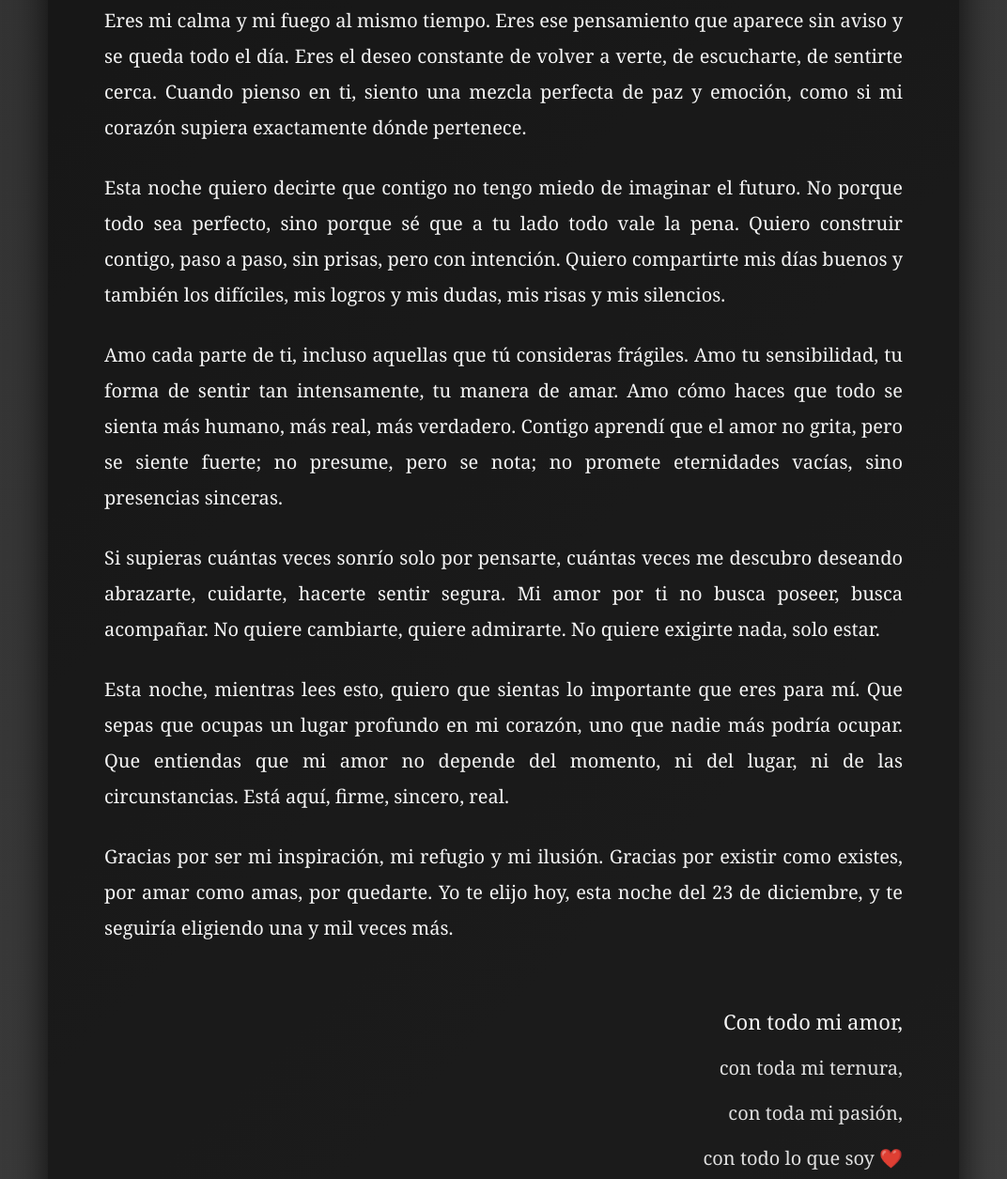
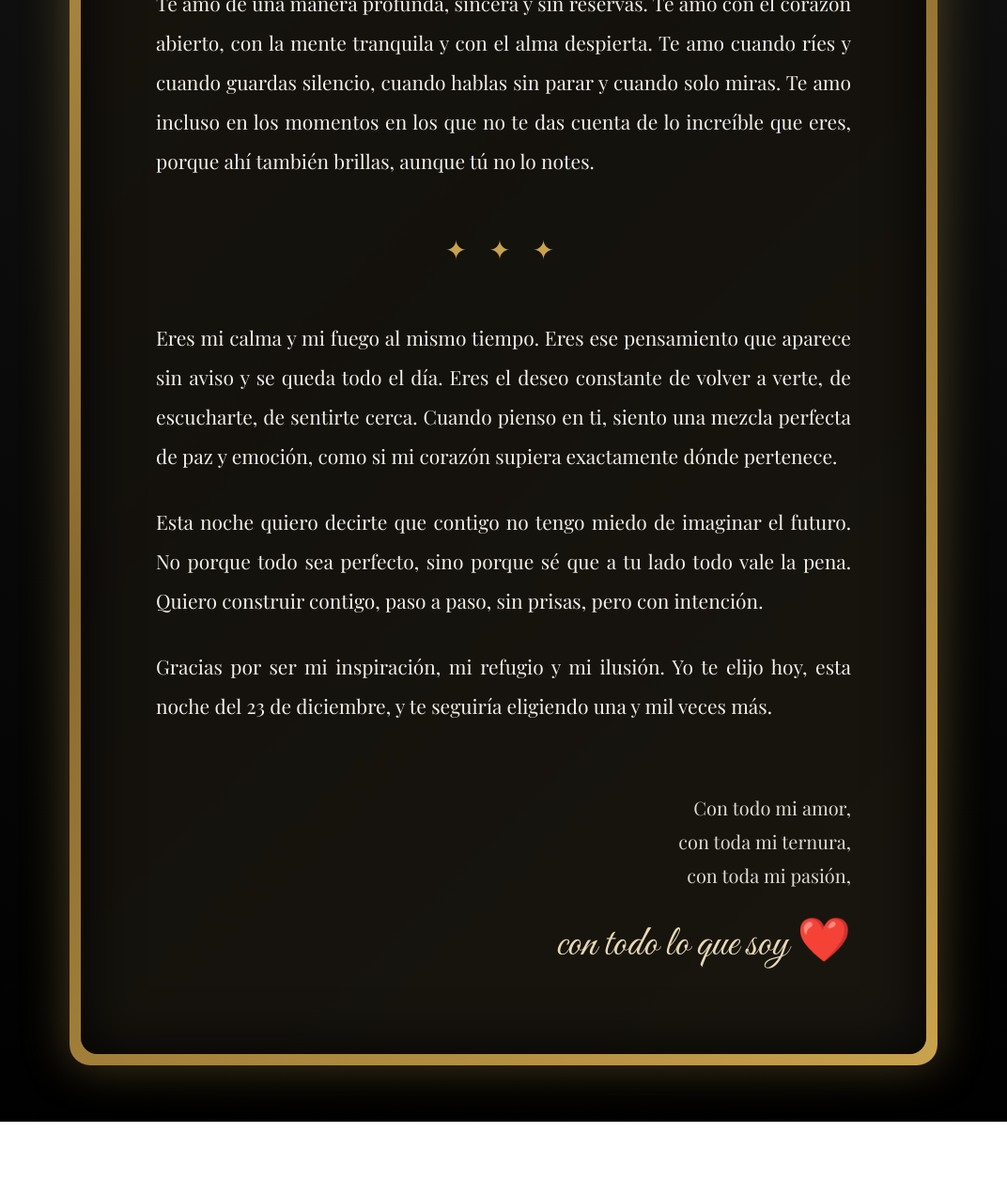
Before and after one commit to j8753741-eng/Martes-23-dic, a plain HTML site: page index.html in a window 1280 px wide. Shown: the part 843-2098 px from the top of the page at 94% size, without its empty margins (104-1176 px from the left). After the commit the page ends 2037 px from the top, so only its background shows below. Drawn offline with nearby package versions, Linux system fonts and the light colour scheme; a web font is replaced by a local one.

Commit message:
Revamp love letter layout and styles in index.html
Updated the styling and structure of the love letter in index.html, enhancing the visual presentation with new gradients, fonts, and layout adjustments.

```diff
--- a/index.html
+++ b/index.html
@@ -3,60 +3,86 @@
 <head>
     <meta charset="UTF-8">
     <title>Carta de Amor - 23 de diciembre</title>
+
+    <!-- Tipografías románticas -->
+    <link href="https://fonts.googleapis.com/css2?family=Playfair+Display:ital,wght@0,400;0,600;1,400&family=Great+Vibes&display=swap" rel="stylesheet">
+
     <style>
         body {
             margin: 0;
             padding: 0;
-            background: linear-gradient(135deg, rgba(10,10,10,0.85), rgba(30,30,30,0.85));
-            font-family: "Georgia", serif;
-            color: #f5f5f5;
+            background: radial-gradient(circle at top, #1c1c1c, #000);
+            font-family: 'Playfair Display', serif;
+            color: #f3efe9;
+        }
+
+        .marco {
+            max-width: 900px;
+            margin: 60px auto;
+            padding: 12px;
+            border-radius: 22px;
+            background: linear-gradient(135deg, #c9a24d, #8a6b2e, #c9a24d);
+            box-shadow: 0 0 50px rgba(201, 162, 77, 0.35);
         }
 
         .carta {
-            max-width: 850px;
-            margin: 60px auto;
-            padding: 60px;
-            background: rgba(0, 0, 0, 0.55);
+            background: rgba(10, 10, 10, 0.92);
             border-radius: 18px;
-            box-shadow: 0 0 40px rgba(0, 0, 0, 0.8);
-            line-height: 1.9;
+            padding: 70px 80px;
+            line-height: 2;
+            box-shadow: inset 0 0 60px rgba(0, 0, 0, 0.9);
         }
 
         .fecha {
             text-align: right;
             font-size: 18px;
-            opacity: 0.8;
+            letter-spacing: 1px;
+            opacity: 0.85;
             margin-bottom: 40px;
         }
 
         .saludo {
-            font-size: 26px;
-            margin-bottom: 30px;
+            font-family: 'Great Vibes', cursive;
+            font-size: 48px;
+            margin-bottom: 35px;
+            color: #e8d9b5;
         }
 
         p {
-            font-size: 20px;
-            margin-bottom: 26px;
+            font-size: 21px;
+            margin-bottom: 28px;
             text-align: justify;
         }
 
         .firma {
-            margin-top: 60px;
-            font-size: 22px;
+            margin-top: 70px;
             text-align: right;
         }
 
-        .firma span {
-            display: block;
+        .firma .nombre {
+            font-family: 'Great Vibes', cursive;
+            font-size: 46px;
+            color: #e8d9b5;
             margin-top: 10px;
+        }
+
+        .firma .detalle {
             font-size: 20px;
             opacity: 0.9;
+            line-height: 1.8;
+        }
+
+        .decoracion {
+            text-align: center;
+            font-size: 28px;
+            margin: 45px 0;
+            color: #c9a24d;
+            letter-spacing: 8px;
         }
 
         @media (max-width: 768px) {
             .carta {
-                padding: 35px;
-                margin: 30px 15px;
+                padding: 40px 30px;
             }
 
             p {
@@ -64,14 +90,20 @@
             }
 
             .saludo {
-                font-size: 22px;
+                font-size: 36px;
+            }
+
+            .firma .nombre {
+                font-size: 36px;
             }
         }
     </style>
 </head>
 <body>
 
+    <div class="marco">
         <div class="carta">
+
             <div class="fecha">
                 Noche del 23 de diciembre
             </div>
@@ -81,71 +113,57 @@
             </div>
 
             <p>
-            Esta noche del 23 de diciembre, cuando el cielo parece detenerse y el tiempo se vuelve más lento,
-            quiero que estas palabras te lleguen despacio, como una caricia que no apura, como un susurro que
-            se queda. Escribo pensando en ti, en tu nombre repitiéndose en mi mente, en tu presencia que se
-            siente incluso cuando no estás aquí físicamente.
+                Esta noche del 23 de diciembre, cuando el cielo parece detenerse y el tiempo se vuelve más
+                lento, quiero que estas palabras te lleguen despacio, como una caricia que no apura, como un
+                susurro que se queda. Escribo pensando en ti, en tu nombre repitiéndose en mi mente, en tu
+                presencia que se siente incluso cuando no estás aquí físicamente.
             </p>
 
             <p>
                 Desde que entraste en mi vida, todo adquirió un significado nuevo. No exagero cuando digo que
-            cambiaste mi forma de sentir, de soñar, de mirar el mundo. Antes de ti, los días pasaban; contigo,
-            los días se viven. Cada instante a tu lado tiene un valor especial, como si el universo se tomara
-            el tiempo de recordarme que amar así es un privilegio.
+                cambiaste mi forma de sentir, de soñar, de mirar el mundo. Antes de ti, los días pasaban;
+                contigo, los días se viven. Cada instante a tu lado tiene un valor especial, como si el
+                universo se tomara el tiempo de recordarme que amar así es un privilegio.
             </p>
 
             <p>
                 Te amo de una manera profunda, sincera y sin reservas. Te amo con el corazón abierto, con la
                 mente tranquila y con el alma despierta. Te amo cuando ríes y cuando guardas silencio, cuando
-            hablas sin parar y cuando solo miras. Te amo incluso en los momentos en los que no te das cuenta
-            de lo increíble que eres, porque ahí también brillas, aunque tú no lo notes.
+                hablas sin parar y cuando solo miras. Te amo incluso en los momentos en los que no te das
+                cuenta de lo increíble que eres, porque ahí también brillas, aunque tú no lo notes.
+            </p>
+
+            <div class="decoracion">✦ ✦ ✦</div>
+
+            <p>
+                Eres mi calma y mi fuego al mismo tiempo. Eres ese pensamiento que aparece sin aviso y se
+                queda todo el día. Eres el deseo constante de volver a verte, de escucharte, de sentirte
+                cerca. Cuando pienso en ti, siento una mezcla perfecta de paz y emoción, como si mi corazón
+                supiera exactamente dónde pertenece.
             </p>
 
             <p>
-            Eres mi calma y mi fuego al mismo tiempo. Eres ese pensamiento que aparece sin aviso y se queda
-            todo el día. Eres el deseo constante de volver a verte, de escucharte, de sentirte cerca. Cuando
-            pienso en ti, siento una mezcla perfecta de paz y emoción, como si mi corazón supiera exactamente
-            dónde pertenece.
+                Esta noche quiero decirte que contigo no tengo miedo de imaginar el futuro. No porque todo
+                sea perfecto, sino porque sé que a tu lado todo vale la pena. Quiero construir contigo, paso
+                a paso, sin prisas, pero con intención.
             </p>
 
             <p>
-            Esta noche quiero decirte que contigo no tengo miedo de imaginar el futuro. No porque todo sea
-            perfecto, sino porque sé que a tu lado todo vale la pena. Quiero construir contigo, paso a paso,
-            sin prisas, pero con intención. Quiero compartirte mis días buenos y también los difíciles, mis
-            logros y mis dudas, mis risas y mis silencios.
-        </p>
-
-        <p>
-            Amo cada parte de ti, incluso aquellas que tú consideras frágiles. Amo tu sensibilidad, tu forma
-            de sentir tan intensamente, tu manera de amar. Amo cómo haces que todo se sienta más humano,
-            más real, más verdadero. Contigo aprendí que el amor no grita, pero se siente fuerte; no presume,
-            pero se nota; no promete eternidades vacías, sino presencias sinceras.
-        </p>
-
-        <p>
-            Si supieras cuántas veces sonrío solo por pensarte, cuántas veces me descubro deseando abrazarte,
-            cuidarte, hacerte sentir segura. Mi amor por ti no busca poseer, busca acompañar. No quiere
-            cambiarte, quiere admirarte. No quiere exigirte nada, solo estar.
-        </p>
-
-        <p>
-            Esta noche, mientras lees esto, quiero que sientas lo importante que eres para mí. Que sepas que
-            ocupas un lugar profundo en mi corazón, uno que nadie más podría ocupar. Que entiendas que mi
-            amor no depende del momento, ni del lugar, ni de las circunstancias. Está aquí, firme, sincero,
-            real.
-        </p>
-
-        <p>
-            Gracias por ser mi inspiración, mi refugio y mi ilusión. Gracias por existir como existes, por
-            amar como amas, por quedarte. Yo te elijo hoy, esta noche del 23 de diciembre, y te seguiría
-            eligiendo una y mil veces más.
+                Gracias por ser mi inspiración, mi refugio y mi ilusión. Yo te elijo hoy, esta noche del 23
+                de diciembre, y te seguiría eligiendo una y mil veces más.
             </p>
 
             <div class="firma">
-            Con todo mi amor,
-            <span>con toda mi ternura,</span>
-            <span>con toda mi pasión,</span>
-            <span>con todo lo que soy ❤️</span>
+                <div class="detalle">
+                    Con todo mi amor,<br>
+                    con toda mi ternura,<br>
+                    con toda mi pasión,
+                </div>
+                <div class="nombre">
+                    con todo lo que soy ❤️
+                </div>
+            </div>
+
         </div>
     </div>
 
```
Lines whose indentation alone changed are shown as unchanged.
